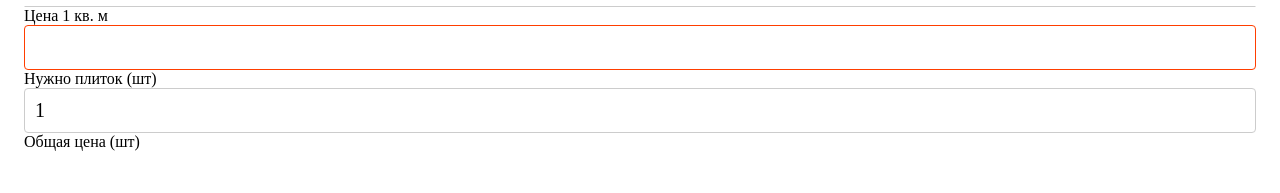
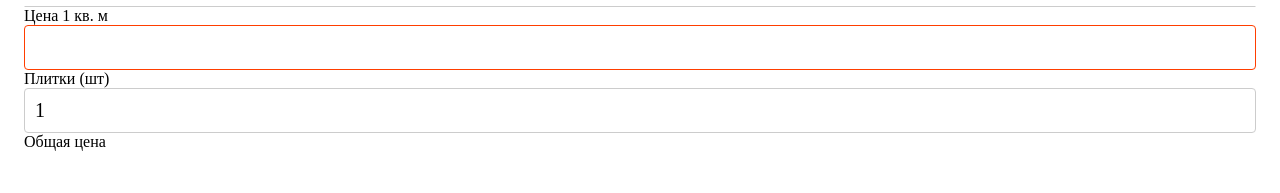
Before and after one commit to kotamp/scalc, a Svelte app: page / in a window 1280 px wide. Shown: the part 227-420 px from the top of the page. Built offline with nearby package versions, Linux system fonts and the light colour scheme; the HTML template or start-up script is replaced by a standard one.

Commit message:
fix: labels round

```diff
--- a/src/round.ts
+++ b/src/round.ts
@@ -1,2 +1,4 @@
 
-  export const round = (num) => Number(Math.round(num + 'e+7') + 'e-7')
+  export const round = (num) => {
+    return Math.round(num * 1e7 ) / 1e7
+  }
--- a/src/sections/Area.svelte
+++ b/src/sections/Area.svelte
@@ -6,10 +6,17 @@
   export let singleArea = null
   export let mustNotZero = null
 
-  $: singleArea =
-    width == null || length == null
-      ? null
-      : round((width || 0) * (length || 0) * 0.0001)
+  $: console.log(width, length)
+
+  $: {
+    if (width == null || length == null) {
+      singleArea = null
+    } else {
+      const result = (width || 0) * (length || 0) * 0.0001
+      console.log(result, width, length)
+      singleArea = round(result)
+    }
+  }
 </script>
 
 <div class="row">
--- a/src/sections/AreaToPrice.svelte
+++ b/src/sections/AreaToPrice.svelte
@@ -30,12 +30,12 @@
     />
   </div>
   <div class="cell">
-    <Label label="Нужно плиток (шт)" bind:value={count} error={count == null} />
+    <Label label="Плитки (шт)" bind:value={count} error={count == null} />
   </div>
 </div>
 <div class="row">
   <div class="cell">
-    <Label label="Общая цена (шт)" bind:value={resultPrice} disabled />
+    <Label label="Общая цена" bind:value={resultPrice} disabled />
   </div>
   <div class="cell">
     <Label label="Общая площадь (кв. м)" bind:value={resultArea} disabled />
--- a/src/sections/CountToPackage.svelte
+++ b/src/sections/CountToPackage.svelte
@@ -7,10 +7,8 @@
   let resultRemain = null
   let resultCeil = null
   let resultCount = null
-  // count
 
   $: {
-    console.log(packCount)
     if (packCount === 0 || packCount == null || count == null) {
       result = null
       resultRemain = null
```
Also changed, not shown: 3 other files (tests, documents, lock files or other folders).
